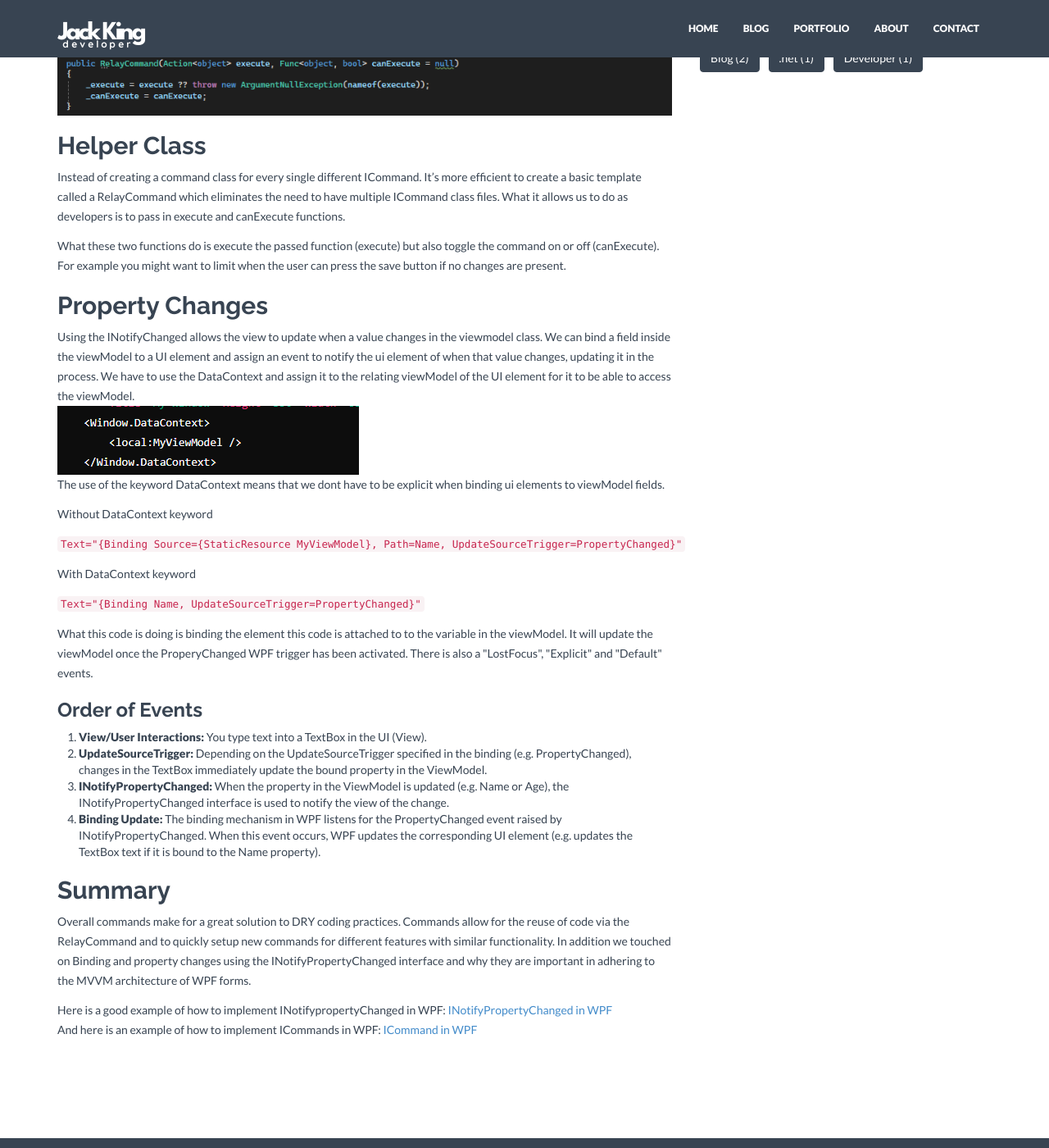
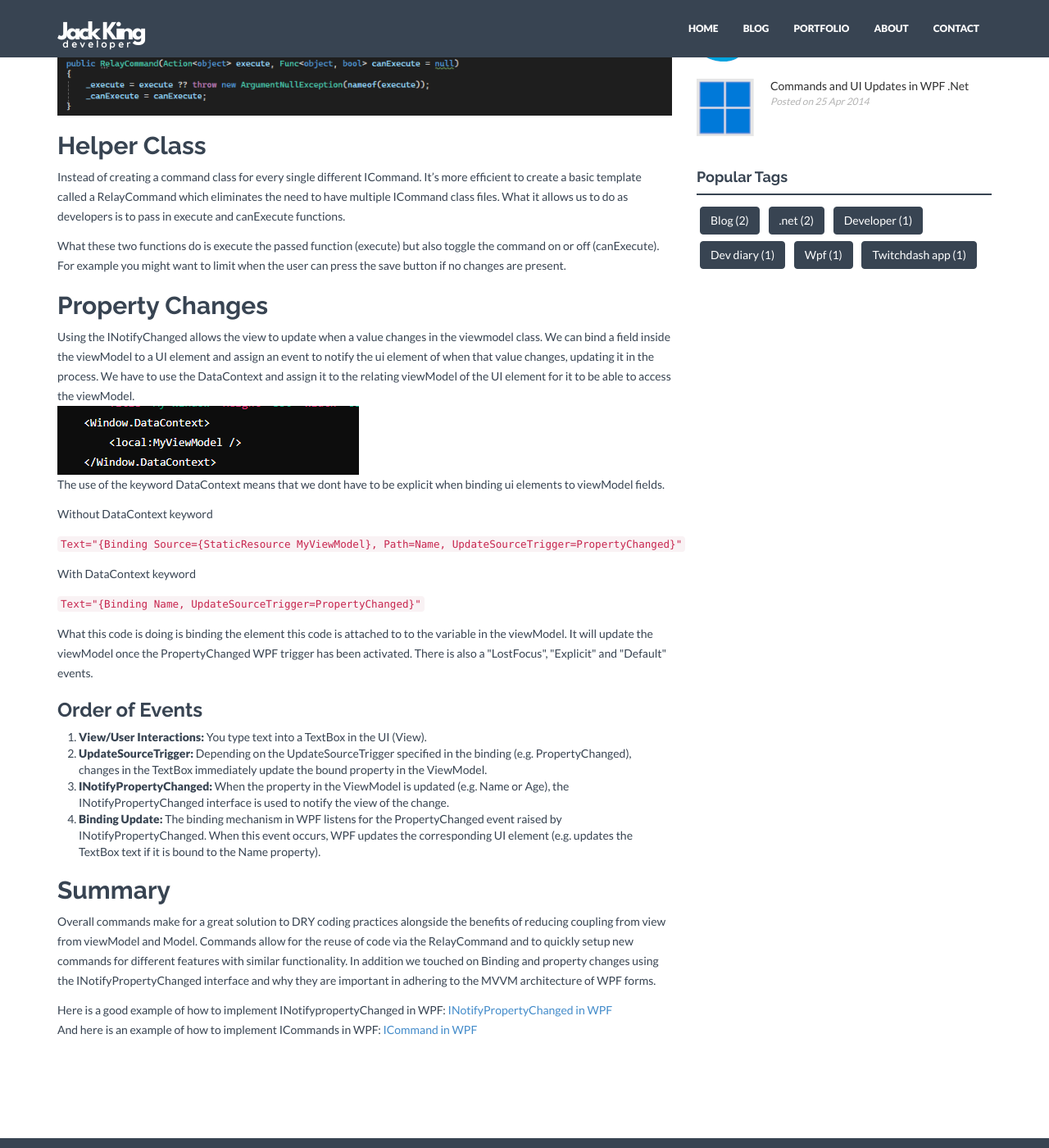
Before and after one commit to jack-king1/jack-king1.github.io, a Jekyll site: the page built from _posts/2014-04-25-commands-in-wpf.markdown, in a window 1280 px wide and 1400 px high, scrolled down 776 px. Shown: the whole window at 82% size. Built offline with Jekyll 4.4.1, drawn with Linux system fonts in a browser that asks for light colours; nearby versions of some CDN libraries; some of the changed text lies outside the part shown.

Commit message:
added blog posts and dev diary alongside photos banners

```diff
--- a/_posts/2014-04-25-commands-in-wpf.markdown
+++ b/_posts/2014-04-25-commands-in-wpf.markdown
@@ -33,7 +33,7 @@
 <br>
 <p>With DataContext keyword</p>
 <code>Text="{Binding Name, UpdateSourceTrigger=PropertyChanged}"</code>
-<p>What this code is doing is binding the element this code is attached to to the variable in the viewModel. It will update the viewModel once the ProperyChanged WPF trigger has been activated. There is also a "LostFocus", "Explicit" and "Default" events.</p>
+<p>What this code is doing is binding the element this code is attached to to the variable in the viewModel. It will update the viewModel once the PropertyChanged WPF trigger has been activated. There is also a "LostFocus", "Explicit" and "Default" events.</p>
 <h3>Order of Events</h3>
 <ol>
 <li><b>View/User Interactions:</b> You type text into a TextBox in the UI (View).</li>
@@ -43,7 +43,7 @@
 </ol>
 
 <h2>Summary</h2>
-Overall commands make for a great solution to DRY coding practices. Commands allow for the reuse of code via the RelayCommand and to quickly setup new commands for different features with similar functionality. In addition we touched on Binding and property changes using the INotifyPropertyChanged interface and why they are important in adhering to the MVVM architecture of WPF forms.
+Overall commands make for a great solution to DRY coding practices alongside the benefits of reducing coupling from view from viewModel and Model. Commands allow for the reuse of code via the RelayCommand and to quickly setup new commands for different features with similar functionality. In addition we touched on Binding and property changes using the INotifyPropertyChanged interface and why they are important in adhering to the MVVM architecture of WPF forms.
 
 Here is a good example of how to implement INotifypropertyChanged in WPF: [INotifyPropertyChanged in WPF][C#Corner]{:target="\_blank"}<br>
 And here is an example of how to implement ICommands in WPF: [ICommand in WPF][C#CornerCommands]{:target="\_blank"}
--- a/_posts/2014-04-25-scrum-and-agile.markdown
+++ b/_posts/2014-04-25-scrum-and-agile.markdown
@@ -11,7 +11,7 @@
 ---
 
 <h1>What is Scrum?</h1>
-Scrum is an agile framework that is great for breaking down complex projects into smaller digestable chunks. These chunks are generally referred to as a
+Scrum is an agile framework that is great for breaking down complex projects into smaller digestable chunks. These chunks are generally referred to as an
 Increment. These increments are the way Scrum measures progress and moves forward. These increments involve lots of planning and work by the entire scrum team. The increments consist of many moving parts from a scrum team, project owner, user stories, ceramonies, stakeholders and more.<!--more-->
 <br>
 
--- a/_projects/2014-04-22-twitchwpf.markdown
+++ b/_projects/2014-04-22-twitchwpf.markdown
@@ -15,6 +15,10 @@
 ---
 
 #### TwitchDash (WIP)
+
+## Check out my blog here!
+
+[TwitchDash Dev Diary 01]({% post_url 2014-04-25-twitchdash-devdiary-one %})
 
 <h3>About</h3>
 TwitchDash is targeted at twitch streamers for the platform "Twitch". The plan is to allow users to manage their stream from their desktop easily and efficiently by running ads at given intervals, user selecter random spinner, chat logs and more all using the Twitch API on a WPF application.
```
Also changed, not shown: other parts of _projects/2014-04-22-twitchwpf.markdown (+1 -1 lines), _posts/2014-04-25-twitchdash-devdiary-one.markdown (added, +48 -0 lines), assets/img/blog/thumbs/twitchthumb.jpeg (added), assets/img/blog/twitchdash01.jpeg (added), assets/img/blog/twitchdash02.jpeg (added), assets/img/blog/twitchdash03.jpeg (added), assets/img/blog/twitchdash04.jpeg (added), assets/img/blog/twitchdash05.jpeg (added), assets/img/blog/twitchdash06.jpeg (added), assets/img/blog/twitchdash07.jpeg (added), assets/img/blog/twitchdash08.jpeg (added), assets/img/blog/twitchdash09.jpeg (added), assets/img/blog/twitchdash10.jpeg (added), assets/img/blog/twitchdemo01.png (added), 1 other file.
